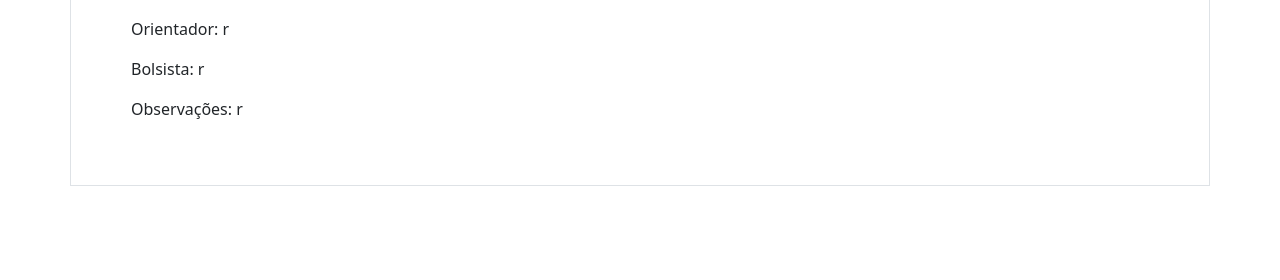
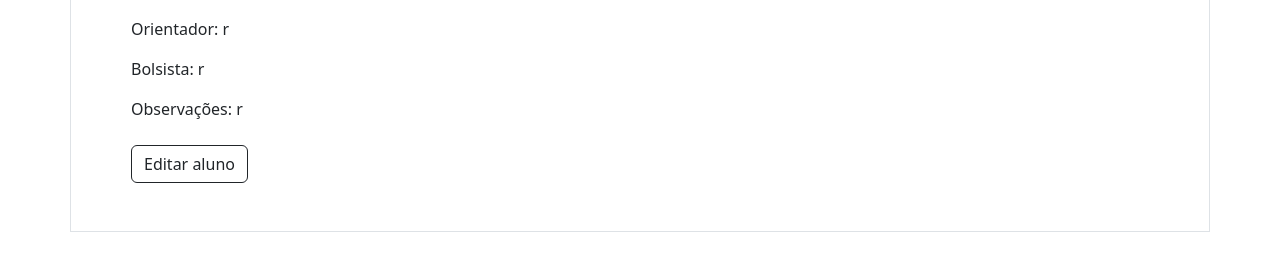
Before and after one commit to anajcaetanom/mestrado_django, a Django app: page /alunos/alunoInfo/2/ in a window 1280 px wide. Shown: the part 546-826 px from the top of the page. Before the commit the page ends 732 px from the top, so only its background shows below. Run offline with Django 5.2, Linux system fonts and the light colour scheme; data comes from the database, SQL or seed files in the repository; both versions use the stored data as it was after the commit; some libraries are stand-ins or nearby versions.

Commit message:
Editar e excluir aluno

```diff
--- a/mestrado_system/alunos/templates/alunoInfo.html
+++ b/mestrado_system/alunos/templates/alunoInfo.html
@@ -34,6 +34,15 @@
 
             <p>Bolsista: {{ alunoID.bolsista }}</p>
             <p>Observações: {{ alunoID.obs }}</p>
+
+            <div class="container px-0 mt-4">
+                <a href="{% url 'editar_aluno' alunoID.id %}">
+                    <button type="button" class="btn btn-outline-dark">
+                        Editar aluno
+                    </button>
+                </a>
+            </div>
+
         </div>
 
     </div>
--- a/mestrado_system/alunos/urls.py
+++ b/mestrado_system/alunos/urls.py
@@ -5,4 +5,6 @@ urlpatterns = [
     path('alunos/', views.alunos, name='alunos'),
     path('alunos/alunoInfo/<int:id>/', views.alunoInfo, name='alunoInfo'),
     path('criar_aluno/', views.criar_aluno, name='criar_aluno'),
+    path('editar_aluno/<int:aluno_id>/', views.editar_aluno, name='editar_aluno'),
+    path('excluir_aluno/<int:aluno_id>/', views.excluir_aluno, name='excluir_aluno'),
 ]
--- a/mestrado_system/alunos/views.py
+++ b/mestrado_system/alunos/views.py
@@ -1,5 +1,5 @@
 from django.http import HttpResponse
-from django.shortcuts import render, redirect
+from django.shortcuts import render, redirect, get_object_or_404
 from django.template import loader
 from .models import Aluno
 from .forms import AlunoForm
@@ -11,7 +11,7 @@ def alunos(request):
   return HttpResponse(template.render(context, request))
 
 def alunoInfo(request, id):
-  alunoID = Aluno.objects.get(id=id)
+  alunoID = get_object_or_404(Aluno, id=id)
   template = loader.get_template('alunoInfo.html')
   context = {'alunoID': alunoID, }
   return HttpResponse(template.render(context, request))
@@ -26,3 +26,24 @@ def criar_aluno(request):
             return redirect('alunos')
 
     return render(request, 'criar_aluno.html', {'form': form})
+
+def editar_aluno(request, aluno_id):
+    aluno = get_object_or_404(Aluno, id=aluno_id)
+
+    if request.method == 'POST':
+        form = AlunoForm(request.POST, instance=aluno)
+        if form.is_valid():
+            form.save()
+            return redirect('alunoInfo', id=aluno.id)
+    else:
+        form = AlunoForm(instance=aluno)
+        return render(request, 'editar_aluno.html', {'form': form, 'aluno': aluno})
+
+def excluir_aluno(request, aluno_id):
+    aluno = get_object_or_404(Aluno, id=aluno_id)
+
+    if request.method == 'POST':
+        aluno.delete()
+        return redirect('alunos')
+
+    return render(request, {'aluno': aluno})
--- a/mestrado_system/turmas/views.py
+++ b/mestrado_system/turmas/views.py
@@ -55,4 +55,4 @@ def excluir_turma(request, turma_id):
         turma.delete()
         return redirect('turmas')
 
-    return render(request, 'excluir_turma.html', {'turma': turma})
+    return render(request, {'turma': turma})
```
Also changed, not shown: mestrado_system/alunos/templates/editar_aluno.html (added, +38 -0 lines), mestrado_system/db.sqlite3.
